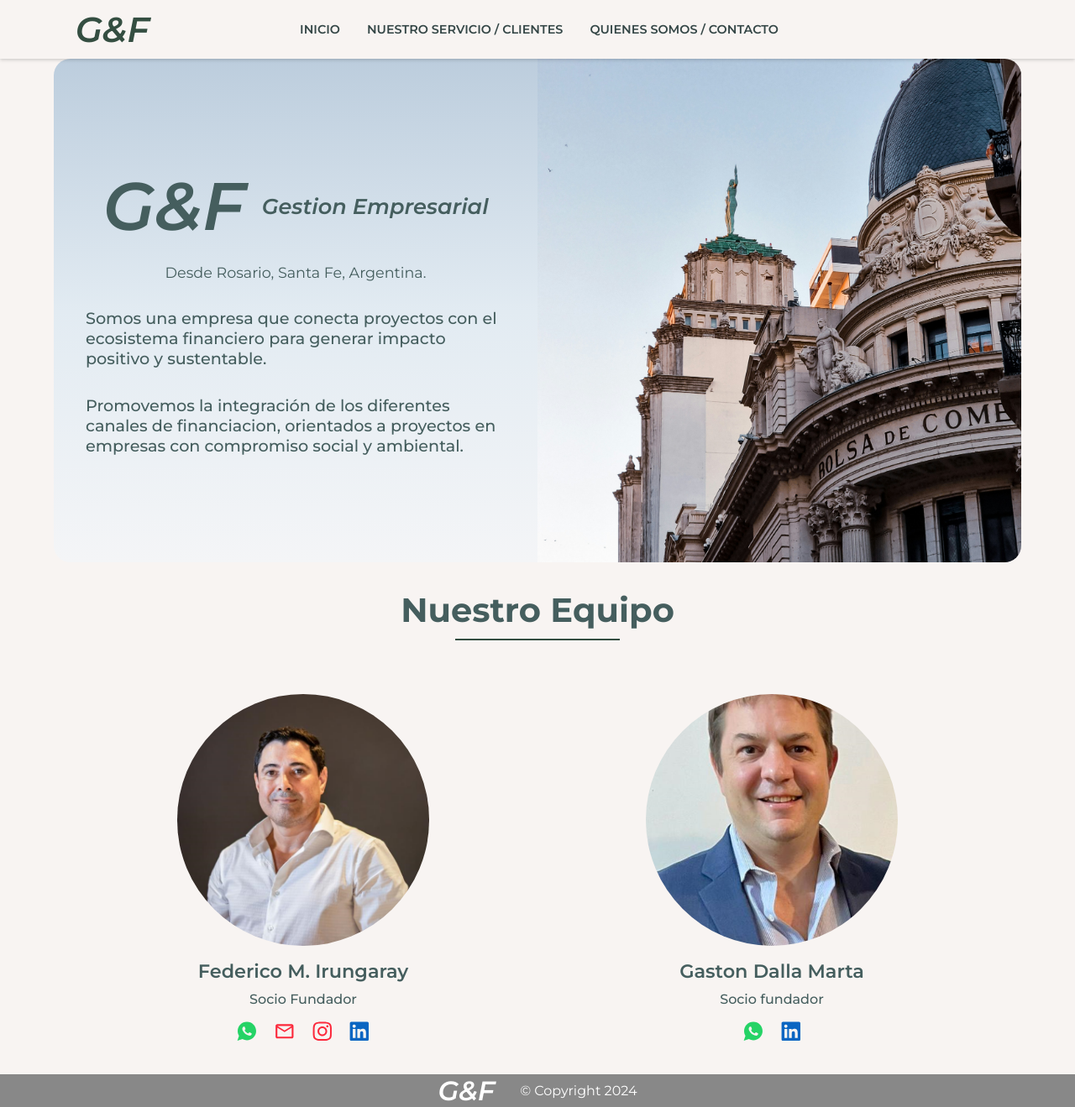
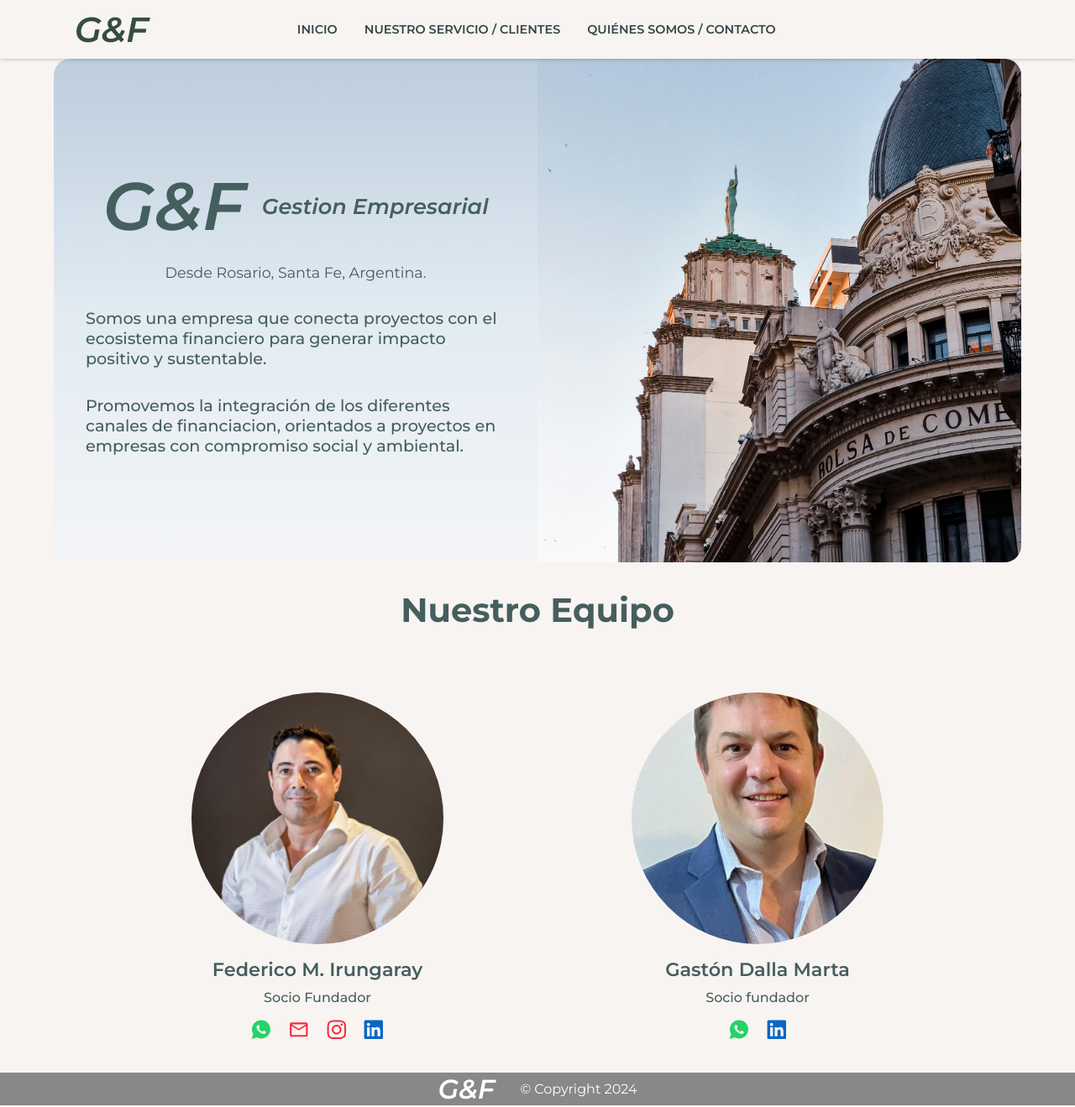
Before and after one commit to fdirg/GyF, a React (Vite) app: page /nosotros in a window 1280 px wide. Shown: the whole page at 84% size. Built offline with nearby package versions, Linux system fonts and the light colour scheme.

Commit message:
final commit

```diff
--- a/src/components/Clients/Clients.jsx
+++ b/src/components/Clients/Clients.jsx
@@ -21,7 +21,7 @@ const Clients = () => {
     <>
       <ClientsWrapper id="clientes">
         <ClientsTitle>
-          <h2>Clientes que confiaron en nuestro servicio</h2>
+          <h2>Clientes que han confiado en nuestro servicio</h2>
           <div className="line"></div>
         </ClientsTitle>
         <ClientsImages>
--- a/src/components/Hero/Hero.jsx
+++ b/src/components/Hero/Hero.jsx
@@ -7,10 +7,10 @@ const Hero = () => {
       <HeroWrapper>
         <HeroTextWrapper>
           <div>
-            <h2>Gestion Empresarial</h2>
+            <h2>Gestión Empresarial</h2>
             <h3>Management Financiero</h3>
             <p>
-              <span>Mas de 25 años de experiencia</span> en el sector financiero
+              <span>Más de 25 años de experiencia</span> en el sector financiero
             </p>
             <p>
               Especializados en el sector agropecuario y en industrias
--- a/src/components/HeroService/HeroService.jsx
+++ b/src/components/HeroService/HeroService.jsx
@@ -28,13 +28,13 @@ const HeroService = () => {
             maximizar los beneficios.
           </p>
           <p>
-            Facilitamos el acceso al financiamiento que tu empresa necesita,
-            para crecer y prosperar. Para poder financiar capital de trabajo
+            Facilitamos el acceso al financiamiento que tu empresa necesita para
+            crecer y prosperar, ya sea para financiar capital de trabajo
             (campaña agrícola) y/o proyectos de inversión.
           </p>
           <p>
-            Al elegirnos, no solo obtienes el respaldo de mas de 25 años de
-            gestión financiera, sino que además una gestion de punta a punta.
+            Al elegirnos, no solo obtienes el respaldo de más de 25 años de
+            gestión financiera, sino también una gestión de punta a punta.
           </p>
         </HeroServiceTextWrapper>
       </HeroServiceWrapper>
--- a/src/components/Inspiracion/Inspiracion.jsx
+++ b/src/components/Inspiracion/Inspiracion.jsx
@@ -14,17 +14,17 @@ const Inspiracion = () => {
     <>
       <InspiracionWrapper>
         <InspiracionTitleWrapper>
-          <h4>Nuestra inspiracion se basa en:</h4>
+          <h4>Nuestra inspiración se basa en:</h4>
           <InspiracionImgWrapper>
             <img src={InspiracionImg} alt="Foto Inspiracion" />
           </InspiracionImgWrapper>
         </InspiracionTitleWrapper>
         <InspiracionCardsWrapper>
           <InspiracionCard>
-            <h5>Compartir nuestro valores</h5>
+            <h5>Compartir nuestros valores</h5>
             <p>
-              Nuestros logros, la ambicion por seguir mejorando el respeto y la
-              humildad por sobre todo.
+              Nuestros logros, la ambición por seguir mejorando, el respeto y la
+              humildad por encima de todo.
             </p>
             <BorderBottom>
               <div className="line"></div>
@@ -35,7 +35,7 @@ const Inspiracion = () => {
           <InspiracionCard>
             <h5>Promover el crecimiento profesional y personal</h5>
             <p>
-              Brindando oportunidades de desarrollo, mentoria y apoyo,
+              Brindando oportunidades de desarrollo, mentoría y apoyo,
               fortaleciendo equipo de trabajos y comunidades.
             </p>
             <BorderBottom>
--- a/src/components/Mision/Mision.jsx
+++ b/src/components/Mision/Mision.jsx
@@ -17,7 +17,7 @@ const Mision = () => {
     <>
       <MisionSection id="mision">
         <MisionTextWrapper>
-          <h2>Como equipo de trabajo, nuestra mision es:</h2>
+          <h2>Como equipo de trabajo, nuestra misión es:</h2>
         </MisionTextWrapper>
         <div className="line"></div>
         <MisionCardsWrapper>
--- a/src/components/Navbar/Navbar.jsx
+++ b/src/components/Navbar/Navbar.jsx
@@ -16,10 +16,10 @@ import { CiMenuBurger } from "react-icons/ci";
 import { FaTimes } from "react-icons/fa";
 
 const Navbar = () => {
-  const NavRef = useRef();
+  const navRef = useRef();
 
-  const showNavbar = () => {
-    NavRef.current.classList.toggle("responsive_nav");
+  const handleShowNavbar = () => {
+    navRef.current.classList.toggle("responsive_nav");
   };
 
   return (
@@ -30,19 +30,19 @@ const Navbar = () => {
             <LogoLink to="/">G&F</LogoLink>
           </motion.div>
         </LogoWrapper>
-        <Nav ref={NavRef}>
+        <Nav ref={navRef}>
           <LinksWrapper>
             <ItemsLinks>
               <NavLinks to="/">Inicio</NavLinks>
               <NavLinks to="/servicios">Nuestro Servicio / Clientes</NavLinks>
-              <NavLinks to="/nosotros">Quienes somos / Contacto</NavLinks>
-              <CloseButton onClick={showNavbar}>
+              <NavLinks to="/nosotros">Quiénes somos / Contacto</NavLinks>
+              <CloseButton onClick={handleShowNavbar}>
                 <FaTimes />
               </CloseButton>
             </ItemsLinks>
           </LinksWrapper>
         </Nav>
-        <NavButton onClick={showNavbar}>
+        <NavButton onClick={handleShowNavbar}>
           <CiMenuBurger />
         </NavButton>
       </NavbarWrapper>
--- a/src/components/Navbar/NavbarStyles.js
+++ b/src/components/Navbar/NavbarStyles.js
@@ -99,10 +99,10 @@ export const NavLinks = styled(NavLink)`
 
 export const NavButton = styled.button`
   background-color: transparent;
+  color: #344646;
   padding: 5px;
   border-radius: 20px;
-  color: #344646;
-  font-size: 1rem;
+  font-size: 1.4rem;
   display: flex;
   justify-content: center;
   align-items: center;
@@ -118,4 +118,6 @@ export const NavButton = styled.button`
   }
 `;
 
-export const CloseButton = styled(NavButton)``;
+export const CloseButton = styled(NavButton)`
+  font-size: 1rem;
+`;
--- a/src/components/Team/Team.jsx
+++ b/src/components/Team/Team.jsx
@@ -50,13 +50,12 @@ const Team = () => {
               </a>
             </TeamCardRedes>
           </TeamCard>
-          <div className="vertical-line"></div>
           <TeamCard>
             <TeamCardFoto>
               <img src={FotoPerfil2} alt="Foto Gaston Dalla Marta" />
             </TeamCardFoto>
             <TeamCardText>
-              <h4>Gaston Dalla Marta</h4>
+              <h4>Gastón Dalla Marta</h4>
               <p>Socio fundador</p>
             </TeamCardText>
             <TeamCardRedes>
--- a/src/components/Team/TeamStyles.js
+++ b/src/components/Team/TeamStyles.js
@@ -16,11 +16,6 @@ export const TeamWrapper = styled.div`
     flex-direction: column;
     gap: 10px;
   }
-  .line {
-    height: 2px;
-    width: 60%;
-    background-color: #344e41;
-  }
   @media (max-width: 590px) {
     h2 {
       font-size: 1.8rem;
@@ -32,9 +27,9 @@ export const TeamCardsWrapper = styled.div`
   display: flex;
   justify-content: space-between;
   align-items: center;
-  gap: 8rem;
+  gap: 14rem;
   @media (max-width: 700px) {
-    gap: 2rem;
+    gap: 4rem;
     flex-direction: column;
   }
   .vertical-line {
--- a/src/components/TypesServices/TypesServices.jsx
+++ b/src/components/TypesServices/TypesServices.jsx
@@ -16,7 +16,7 @@ const TypesServices = () => {
     <>
       <TypeServiceWrapper>
         <TypeServiceText>
-          <h2>Financiamiento para PyMes, instituciones y cooperativas </h2>
+          <h2>Financiamiento para PyMes, instituciones y cooperativas</h2>
           <div className="line"></div>
           <p>
             Brindamos orientación especializada para que encuentren la solución
@@ -39,7 +39,7 @@ const TypesServices = () => {
                 <i>
                   <LiaMoneyBillWaveAltSolid />
                 </i>
-                <p>Pagare bursatil</p>
+                <p>Pagaré bursatil</p>
               </CardFinance>
               <CardFinance>
                 <i>
```
